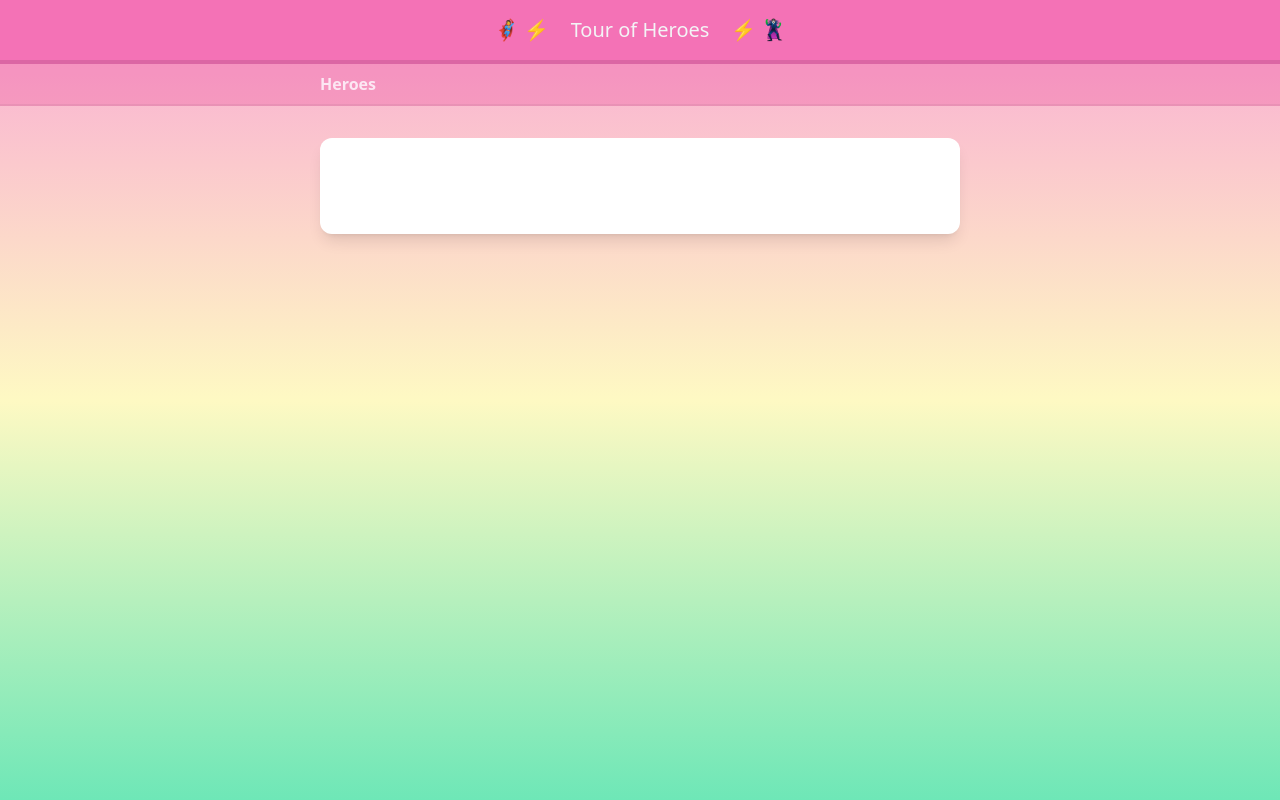
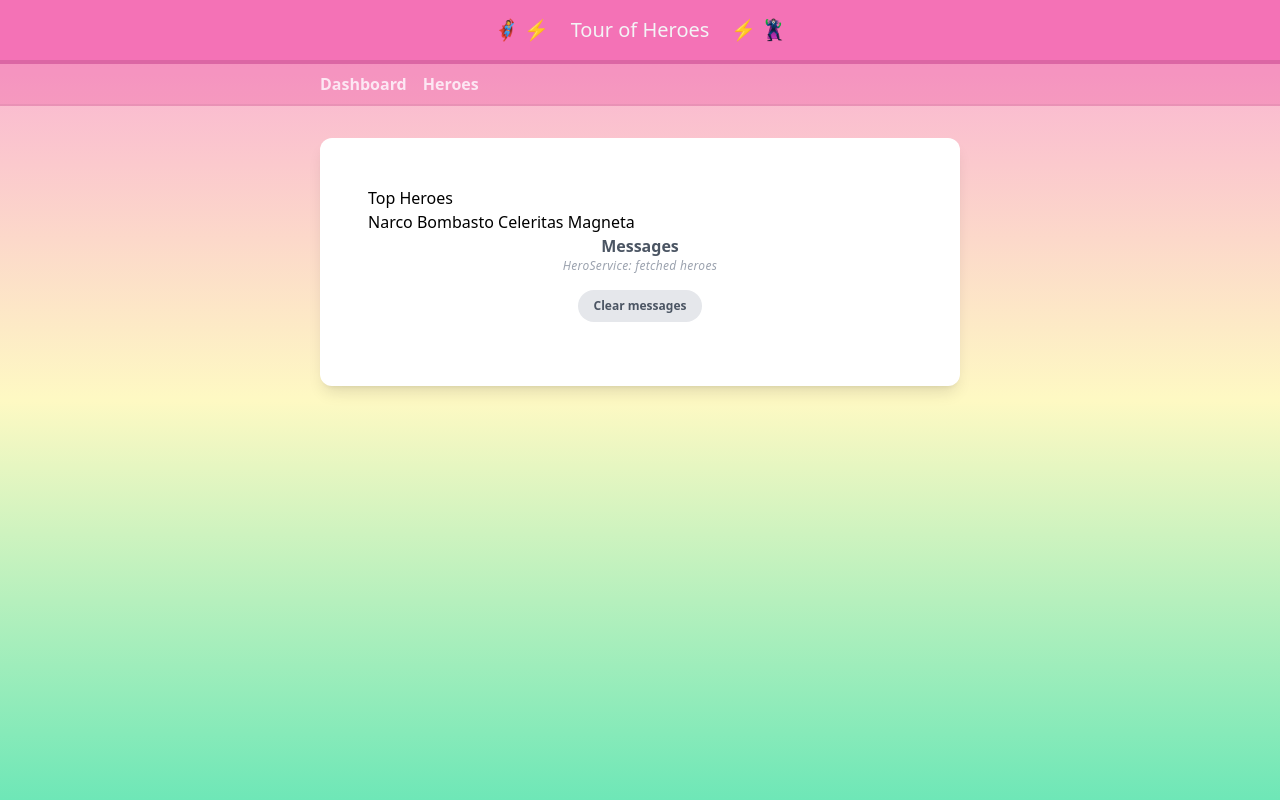
Before and after one commit to tislais/angular-tour-of-heroes, an Angular app: page /dashboard in a window 1280 px wide. Before the commit this address led to /. Built offline with nearby package versions, Linux system fonts and the light colour scheme.

Commit message:
Add dashboard view

```diff
--- a/src/app/app-routing.module.ts
+++ b/src/app/app-routing.module.ts
@@ -1,9 +1,12 @@
 import { NgModule } from '@angular/core';
 import { RouterModule, Routes } from '@angular/router';
+import { DashboardComponent } from './dashboard/dashboard.component';
 import { HeroesComponent } from './heroes/heroes.component';
 
 const routes: Routes = [
-  { path: 'heroes', component: HeroesComponent}
+  { path: '', redirectTo: '/dashboard', pathMatch: 'full'},
+  { path: 'heroes', component: HeroesComponent},
+  { path: 'dashboard', component: DashboardComponent}
 ];
 
 @NgModule({
--- a/src/app/app.component.html
+++ b/src/app/app.component.html
@@ -6,7 +6,8 @@
   </h1>
 </header>
 <div class="bg-pink-500/30 p-2 border-b-2 border-black/[5%]">
-  <nav class="max-w-screen-sm mx-auto">
+  <nav class="max-w-screen-sm mx-auto flex gap-4">
+    <a routerLink="/dashboard" class="text-pink-100 font-semibold">Dashboard</a>
     <a routerLink="/heroes" class="text-pink-100 font-semibold">Heroes</a>
   </nav>
 </div>
--- a/src/app/app.module.ts
+++ b/src/app/app.module.ts
@@ -8,9 +8,10 @@
 import { HeroDetailComponent } from './hero-detail/hero-detail.component';
 import { MessagesComponent } from './messages/messages.component';
 import { AppRoutingModule } from './app-routing.module';
+import { DashboardComponent } from './dashboard/dashboard.component';
 
 @NgModule({
-  declarations: [AppComponent, HeroesComponent, HeroDetailComponent, MessagesComponent],
+  declarations: [AppComponent, HeroesComponent, HeroDetailComponent, MessagesComponent, DashboardComponent],
   imports: [BrowserModule, FormsModule, AppRoutingModule],
   providers: [],
   bootstrap: [AppComponent],
--- /dev/null
+++ b/src/app/dashboard/dashboard.component.html
@@ -0,0 +1,6 @@
+<h2>Top Heroes</h2>
+<div class="heroes-menu">
+    <a *ngFor="let hero of heroes">
+        {{hero.name}}
+    </a>
+</div>
--- /dev/null
+++ b/src/app/dashboard/dashboard.component.ts
@@ -0,0 +1,23 @@
+import { Component, OnInit } from '@angular/core';
+import { Hero } from '../hero';
+import { HeroService } from '../hero.service';
+
+@Component({
+  selector: 'app-dashboard',
+  templateUrl: './dashboard.component.html',
+  styleUrls: ['./dashboard.component.css']
+})
+export class DashboardComponent implements OnInit {
+  heroes: Hero[] = [];
+
+  constructor(private heroService: HeroService) { }
+
+  ngOnInit(): void {
+    this.getHeroes();
+  }
+
+  getHeroes(): void {
+    this.heroService.getHeroes()
+      .subscribe(heroes => this.heroes = heroes.slice(1, 5))
+  }
+}
```
Also changed, not shown: src/app/dashboard/dashboard.component.css (added), 1 other file (tests, documents, lock files or other folders).
